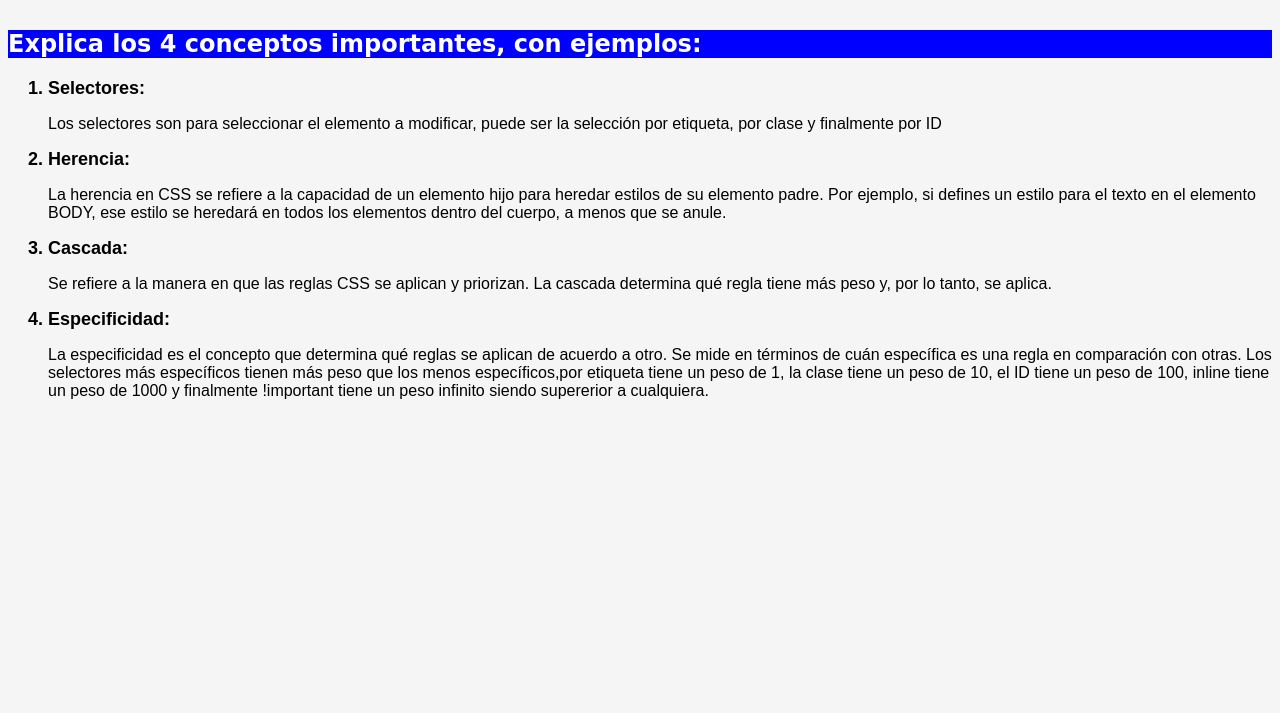
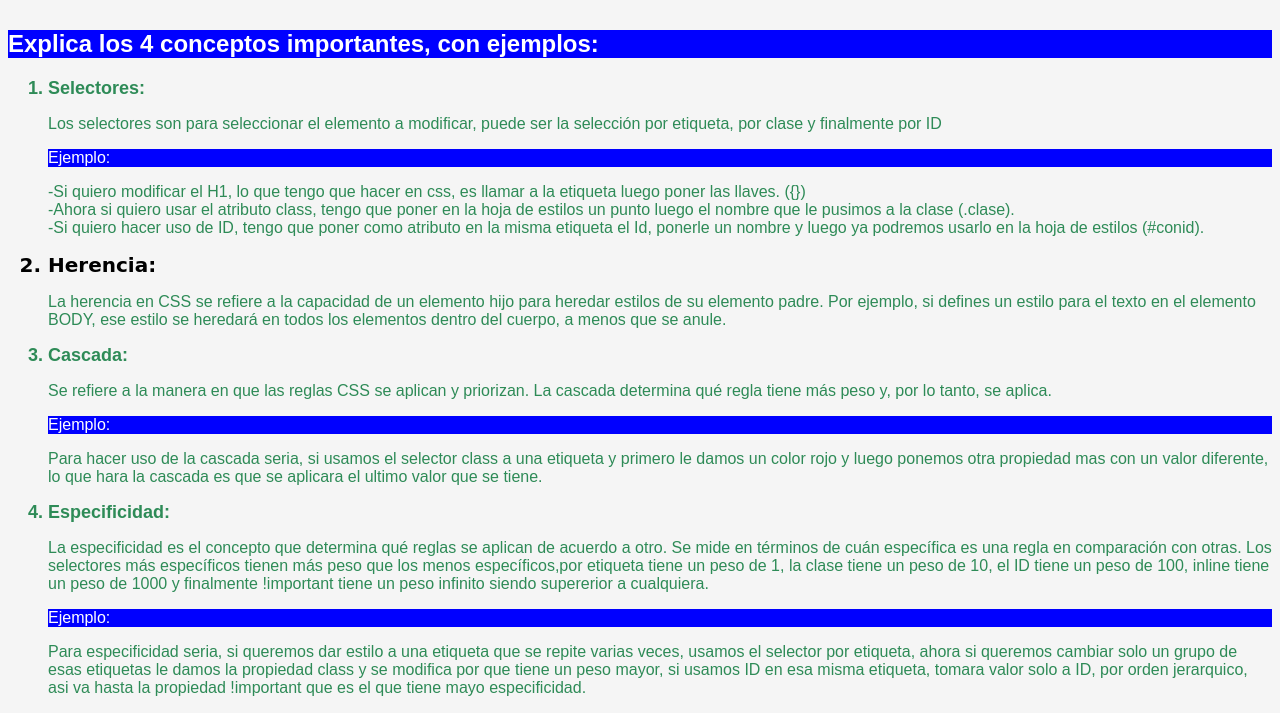
Before and after one commit to RoZavPomaz/css, a plain HTML site: page index.html in a window 1280 px wide. Shown: the part 95-808 px from the top of the page. Drawn offline with Linux system fonts and the light colour scheme.

Commit message:
two commit

```diff
--- a/index.html
+++ b/index.html
@@ -20,14 +20,28 @@
             <li>Selectores:</li>
             <p>Los selectores son para seleccionar el elemento a modificar, puede ser la selección por etiqueta, por
                 clase y finalmente por ID</p>
-            <li>Herencia:</li>
+            <p class="ejemplo">Ejemplo:</p>
+            <p>-Si quiero modificar el H1, lo que tengo que hacer en css, es llamar a la etiqueta luego poner las
+                llaves.
+                ({}) <br>-Ahora si quiero usar el atributo class, tengo que poner en la hoja de estilos un punto luego
+                el
+                nombre que le pusimos a la clase (.clase). <br>-Si quiero hacer uso de ID, tengo que poner como atributo
+                en la misma etiqueta el Id, ponerle un nombre y luego ya podremos usarlo en la hoja de estilos (#conid).
+            </p>
+            <li id="herencia">Herencia:</li>
             <p>La herencia en CSS se refiere a la capacidad de un elemento hijo para heredar estilos de su elemento
                 padre. Por ejemplo,
                 si defines un estilo para el texto en el elemento BODY, ese estilo se heredará en todos los elementos
                 dentro del cuerpo, a menos que se anule.</p>
+
             <li>Cascada:</li>
             <P>Se refiere a la manera en que las reglas CSS se aplican y priorizan. La cascada determina qué
                 regla tiene más peso y, por lo tanto, se aplica.</P>
+            <p class="ejemplo">Ejemplo:</p>
+            <p>Para hacer uso de la cascada seria, si usamos el selector class a una etiqueta y primero le damos un
+                color rojo y luego ponemos otra propiedad mas con un valor diferente, lo que hara la cascada es que se
+                aplicara el ultimo valor que se tiene. </p>
+
             <li>Especificidad:</li>
             <P>La especificidad es el concepto que determina qué reglas se aplican de acuerdo a otro. Se mide en
                 términos de cuán
@@ -36,6 +50,12 @@
                 específicos,por etiqueta tiene un peso de 1, la clase tiene un peso de 10, el ID tiene un peso de 100,
                 inline tiene un peso de 1000 y finalmente !important tiene un peso infinito siendo supererior a
                 cualquiera. </P>
+            <p class="ejemplo">Ejemplo:</p>
+            <p>Para especificidad seria, si queremos dar estilo a una etiqueta que se repite varias veces, usamos el
+                selector por etiqueta, ahora si queremos cambiar solo un grupo de esas etiquetas le damos la propiedad
+                class y se modifica por que tiene un peso mayor, si usamos ID en esa misma etiqueta, tomara valor solo a
+                ID, por orden jerarquico, asi va hasta la propiedad !important que es el que tiene mayo especificidad.
+            </p>
 
 
         </ol>
--- a/style.css
+++ b/style.css
@@ -1,6 +1,13 @@
 * {
     background-color: whitesmoke;
     font-family: sans-serif;
+
+}
+
+body {
+
+    font-family: cursive;
+    color: seagreen;
 }
 
 h1 {
@@ -20,6 +27,17 @@ h2 {
 
     background-color: blue;
     color: white;
-    font-family: cursive;
 
 }
+
+.ejemplo {
+    background-color: blue;
+    color: green;
+    color: white;
+}
+
+#herencia {
+    color: black;
+    font-family: cursive;
+    font-size: 20px;
+}
```
